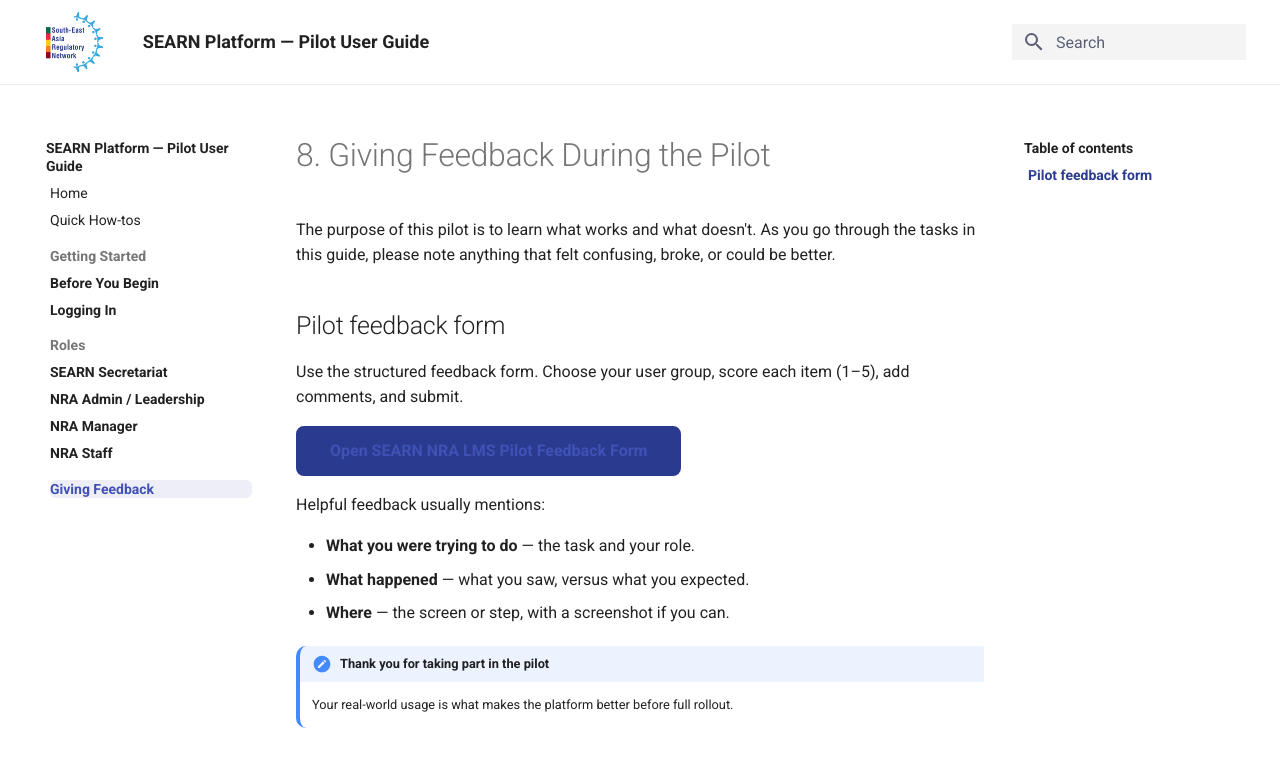
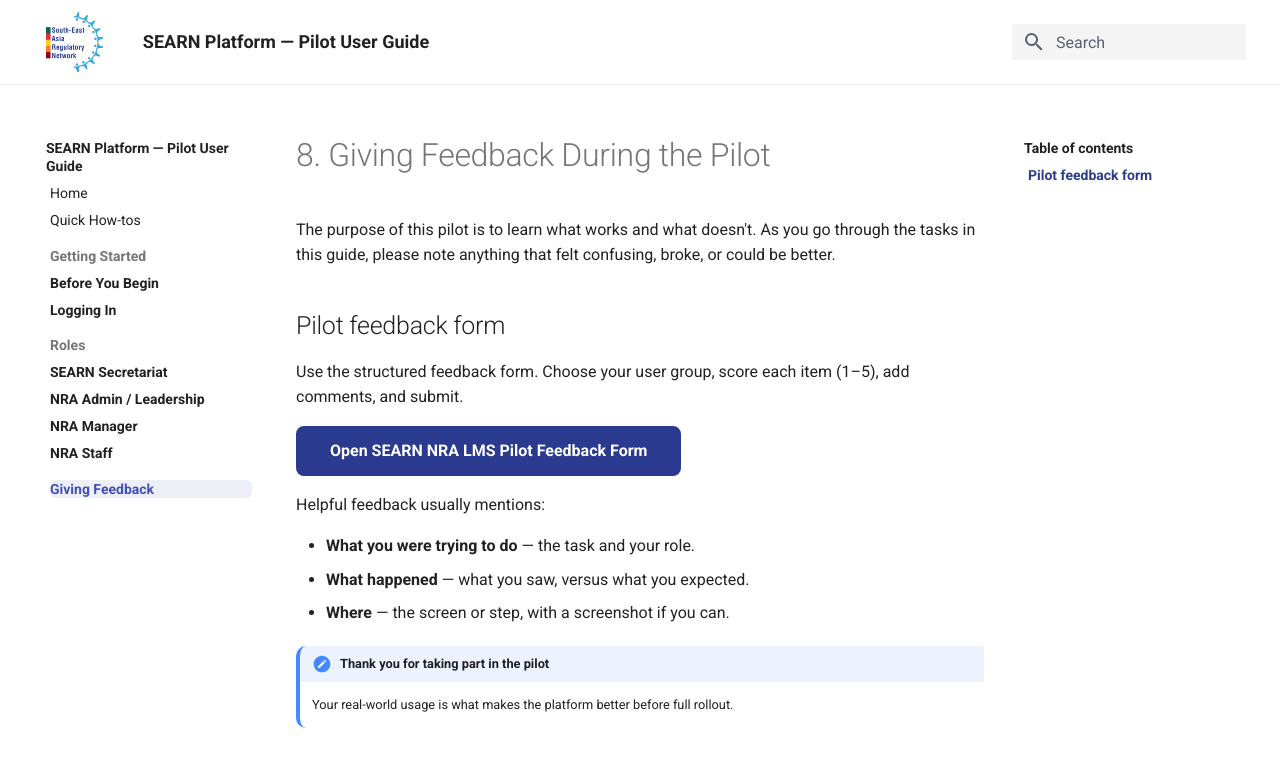
Before and after one commit to TitanEd/searn-lms-docs, an MkDocs documentation site: the page built from docs/feedback.md, in a window 1280 px wide. Shown: the top 767 px of the page. Built offline with MkDocs 1.6.1 and Material for MkDocs 9.7.7, drawn with Linux system fonts in a browser that asks for light colours.

Commit message:
Update feedback form URL, button UI, and Common Questions label
Point settings to the new Apps Script sheet, open the form in a new tab with SEARN brand button colors, and rename the common section heading.

Co-authored-by: Cursor <cursoragent@cursor.com>

```diff
--- a/docs/feedback-form/index.html
+++ b/docs/feedback-form/index.html
@@ -4,7 +4,7 @@
   <meta charset="UTF-8" />
   <meta name="viewport" content="width=device-width, initial-scale=1" />
   <title>SEARN NRA LMS Pilot Feedback Form</title>
-  <script src="settings.js"></script>
+  <script src="settings.js?v=3"></script>
   <style>
     :root {
       --teal: #0d7377;
--- a/docs/feedback-form/settings.js
+++ b/docs/feedback-form/settings.js
@@ -1,10 +1,8 @@
 /**
  * ONLY file to edit for production setup.
  * Paste your Google Apps Script Web app URL below.
- * Keep index.html + settings.js in the same folder.
- * See helper/GOOGLE_SETUP_HELP.txt
  */
 window.FORM_SETTINGS = {
   googleScriptUrl:
-    "https://script.google.com/macros/s/AKfycbzjxpbsMUiLlrl-SDRRoZ7MtRZt1RJ2otlS9xbnAqbpXAUDexNgVbH1Pyv2E5f4eTrKAQ/exec",
+    "https://script.google.com/macros/s/AKfycbxPe3RpZmn8Zqaj8E_LCfsnB8YZeqjnjjuKeVWr5Fvh12vOPUDvRgFfNEzoxtBtkoSZ/exec",
 };
--- a/docs/stylesheets/extra.css
+++ b/docs/stylesheets/extra.css
@@ -165,9 +165,21 @@ textarea,
   border-radius: 8px;
 }
 
+/* Primary button: SEARN brand fill + white label (link color must not override) */
+.md-typeset a.md-button--primary,
 .md-typeset .md-button--primary {
   background-color: var(--searn-brand);
   border-color: var(--searn-brand);
+  color: #ffffff;
+}
+
+.md-typeset a.md-button--primary:hover,
+.md-typeset a.md-button--primary:focus,
+.md-typeset .md-button--primary:hover,
+.md-typeset .md-button--primary:focus {
+  background-color: var(--searn-brand-dark);
+  border-color: var(--searn-brand-dark);
+  color: #ffffff;
 }
 
 /* ---- Card grid (Quick How-tos) ---- */
```
Also changed, not shown: other parts of docs/feedback-form/index.html (+2 -1 lines), docs/feedback.md (+1 -1 lines).
